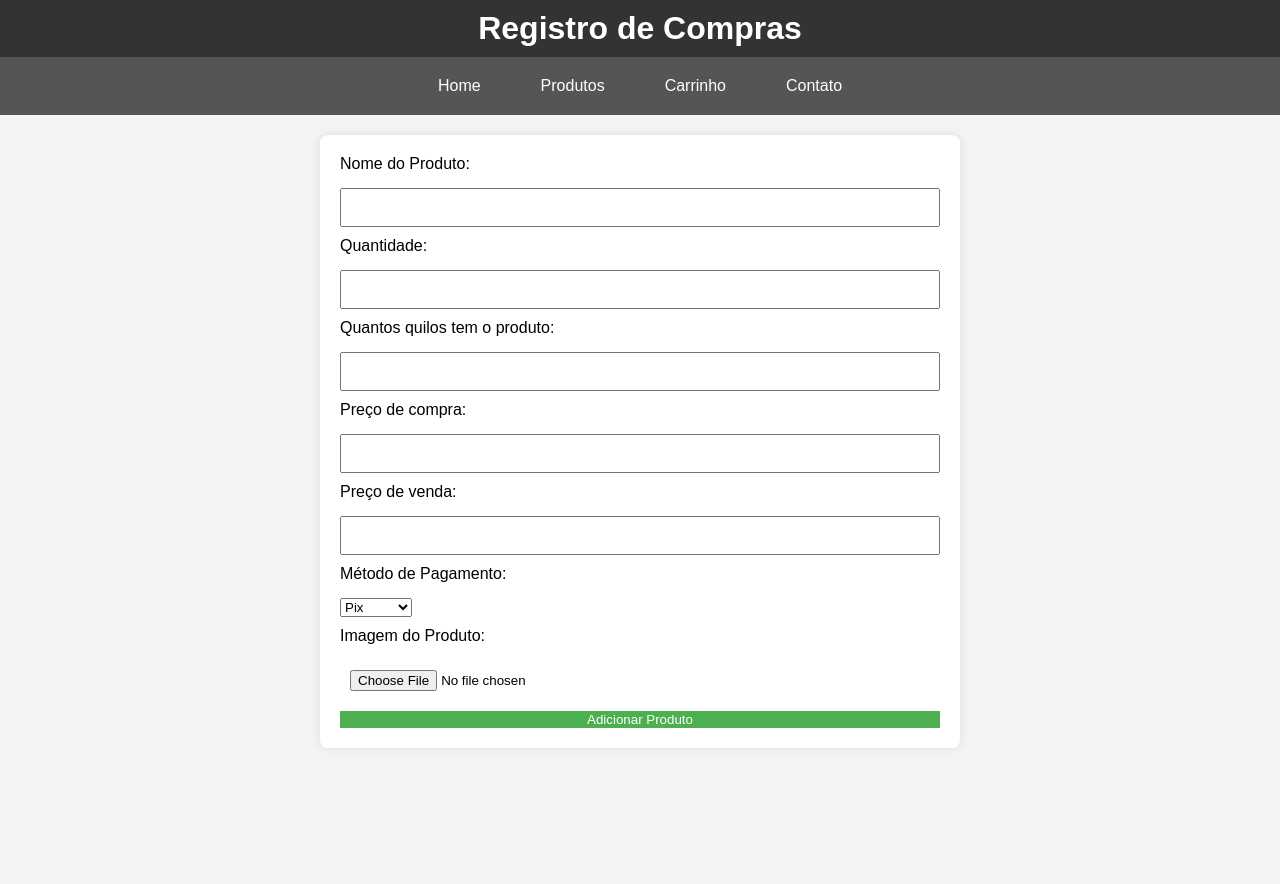
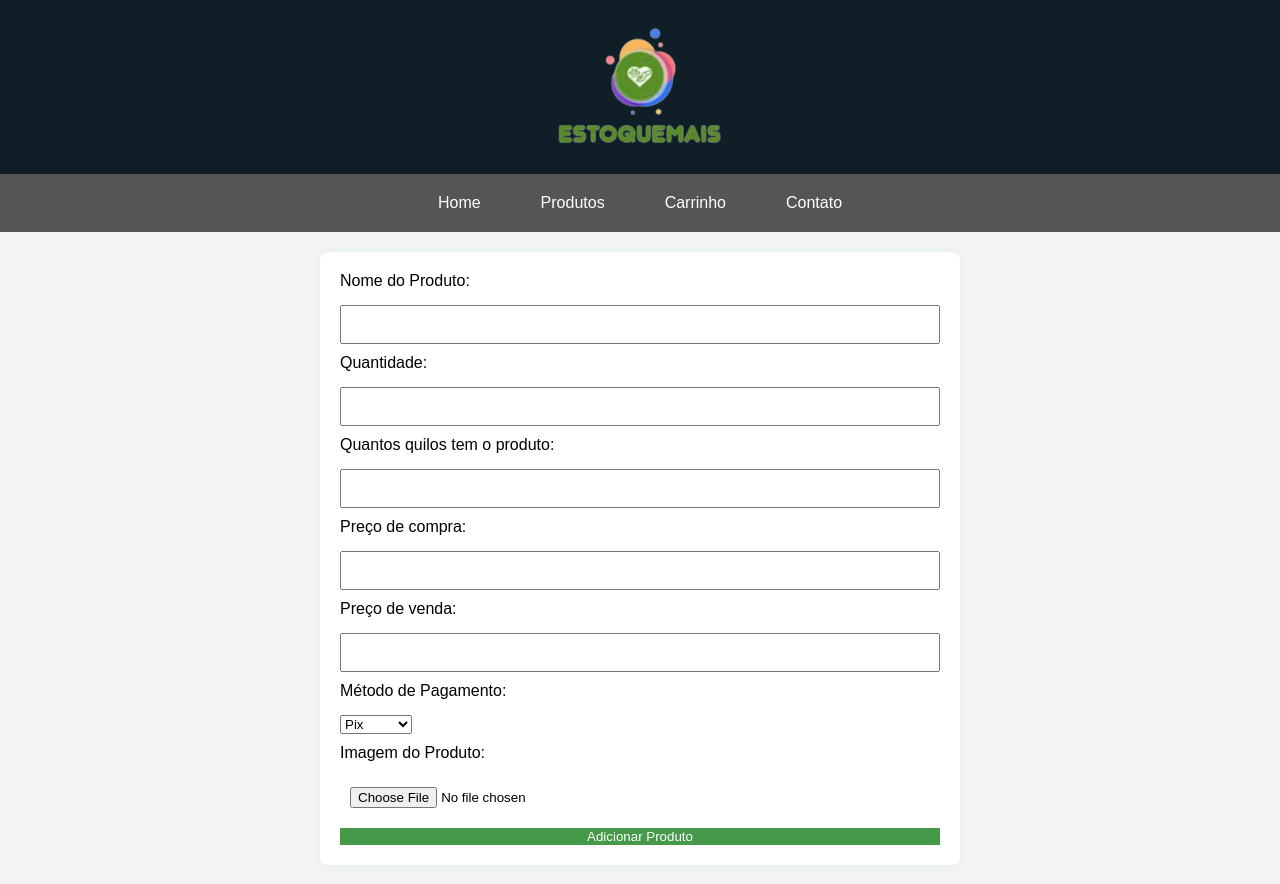
Before and after one commit to MariliaOlivira/EstoqueMais, a plain HTML site: page index.html in a window 1280 px wide. Before the commit the page ends 800 px from the top, so only its background shows below. Drawn offline with Linux system fonts and the light colour scheme.

Commit message:
Header Atualizado

```diff
--- a/index.css
+++ b/index.css
@@ -8,7 +8,7 @@ body {
 }
 
 header {
-    background-color: #333;
+    background-color: #0f1e27;
     color: white;
     padding: 10px 0;
     text-align: center;
@@ -35,7 +35,7 @@ nav a {
 }
 
 nav a:hover {
-    background-color: #777;
+    background-color: #8adf9d;
 }
 
 .container {
@@ -43,7 +43,7 @@ nav a:hover {
     background-color: #fff;
     padding: 20px;
     border-radius: 8px;
-    box-shadow: 0 0 10px rgba(0, 0, 0, 0.1);
+    box-shadow: 0 0 10px rgba(12, 201, 68, 0.1);
     margin: 20px auto;
 }
 
@@ -67,7 +67,7 @@ input {
 
 button {
     flex: 0 0 100%;
-    background-color: #4caf50;
+    background-color: #47994a;
     color: #fff;
     border: none;
     cursor: pointer;
@@ -108,6 +108,11 @@ button {
 .quantity-buttons {
     display: flex;
     justify-content: space-between;
+}
+
+img {
+    height: 150px; /* Ajuste a altura conforme necessário */
+    margin-right: 10px; /* Espaçamento entre o logotipo e o texto */
 }
 
 .subtract-button,
--- a/index.html
+++ b/index.html
@@ -8,7 +8,7 @@
 </head>
 <body>
     <header>
-        <h1>Registro de Compras</h1>
+        <img src="img/image-removebg-preview (5).png" alt="Logotipo">
     </header>
 
     <nav>
```
Also changed, not shown: img/image-removebg-preview (3).png (added), img/image-removebg-preview (4).png (added), img/image-removebg-preview (5).png (added).
